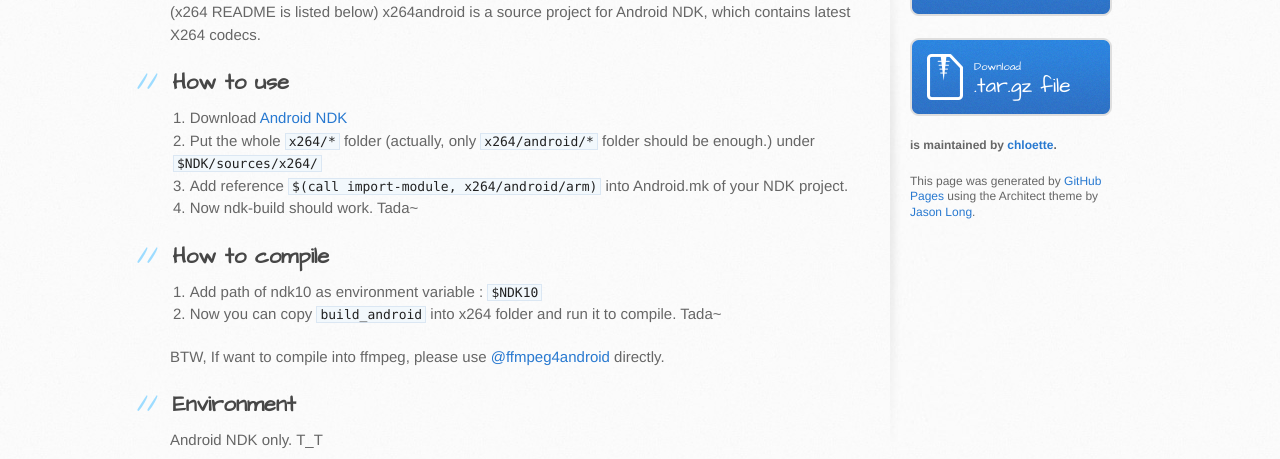
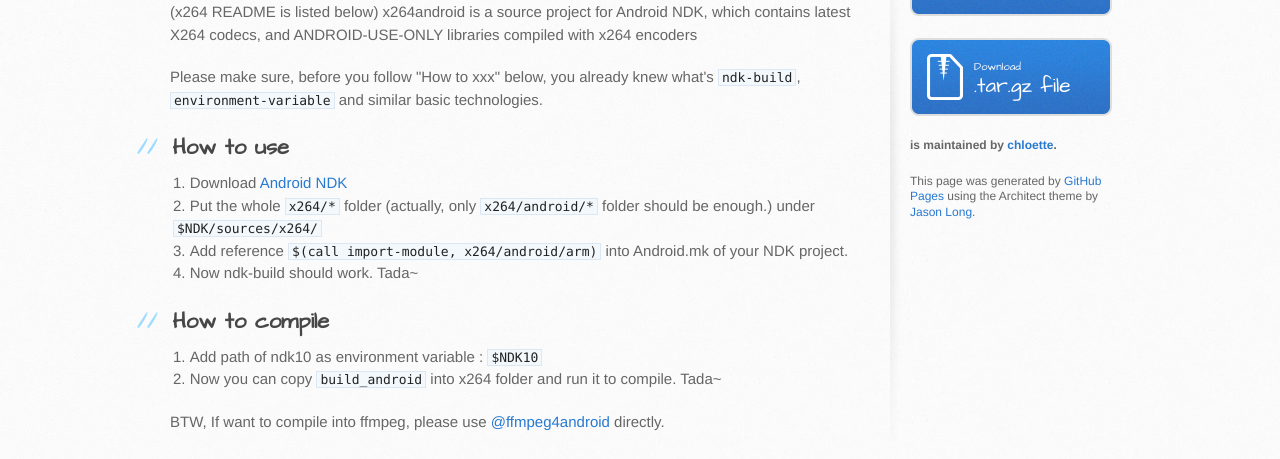
Before and after one commit to chloette/x264android, a plain HTML site: page index.html in a window 1280 px wide. Shown: the part 294-753 px from the top of the page. Drawn offline with Linux system fonts and the light colour scheme.

Commit message:
Create gh-pages branch via GitHub

```diff
--- a/index.html
+++ b/index.html
@@ -32,7 +32,9 @@
 <a name="x264android" class="anchor" href="#x264android"><span class="octicon octicon-link"></span></a>x264android</h1>
 
 <p>(x264 README is listed below)
-x264android is a source project for Android NDK, which contains latest X264 codecs.</p>
+x264android is a source project for Android NDK, which contains latest X264 codecs, and <strong>ANDROID-USE-ONLY libraries compiled with x264 encoders</strong></p>
+
+<p><strong><em>Please make sure, before you follow "How to xxx" below, you already knew what's <code>ndk-build</code>, <code>environment-variable</code> and similar basic technologies.</em></strong></p>
 
 <h2>
 <a name="how-to-use" class="anchor" href="#how-to-use"><span class="octicon octicon-link"></span></a>How to use</h2>
```
Also changed, not shown: params.json (+1 -1 lines).
